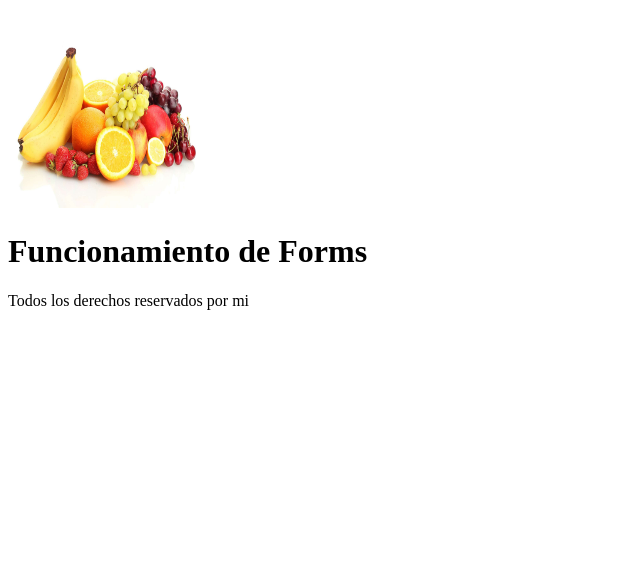
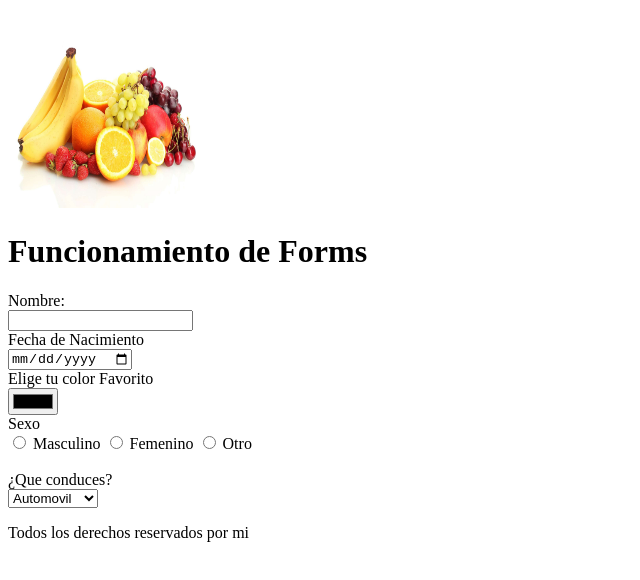
Before and after one commit to ChristopherMaVi/master-code-g14a, a plain HTML site: page 01-introalaweb/02-TableForms/forms.html in a window 1280 px wide. Shown: the whole page, without its empty margins (0-640 px from the left). Drawn offline with Linux system fonts and the light colour scheme.

Commit message:
Tables y Forms

```diff
--- a/01-introalaweb/02-TableForms/forms.html
+++ b/01-introalaweb/02-TableForms/forms.html
@@ -13,7 +13,25 @@
         <h1>Funcionamiento de Forms</h1>
     </header>
     <main>
+        <form action="">
+            <label for="Nombre">Nombre:</label> <br>
+            <input type="text" name="Nombre" id=""> <br>
+            <label for="Fecha">Fecha de Nacimiento</label> <br>
+            <input type="date" name="Fecha" id=""> <br>
+            <label for="Color">Elige tu color Favorito</label> <br>
+            <input type="color" name="Color" id=""> <br>
+            <label for="Sexo">Sexo</label> <br>
+            <input type="radio" name="Sexo" id=""> Masculino
+            <input type="radio" name="Sexo" id=""> Femenino
+            <input type="radio" name="Sexo" id=""> Otro <br> <br>
+            <label for="Vehículo">¿Que conduces?</label> <br>
+            <select name="Vehículo" id="">
+                <option value="Automovil">Automovil</option>
+                <option value="Motocicleta">Motocicleta</option>
+                <option value="Scooter">Scooter</option>
+            </select>
 
+        </form>
     </main>
     <footer>
         <p>Todos los derechos reservados por mi</p>
```
